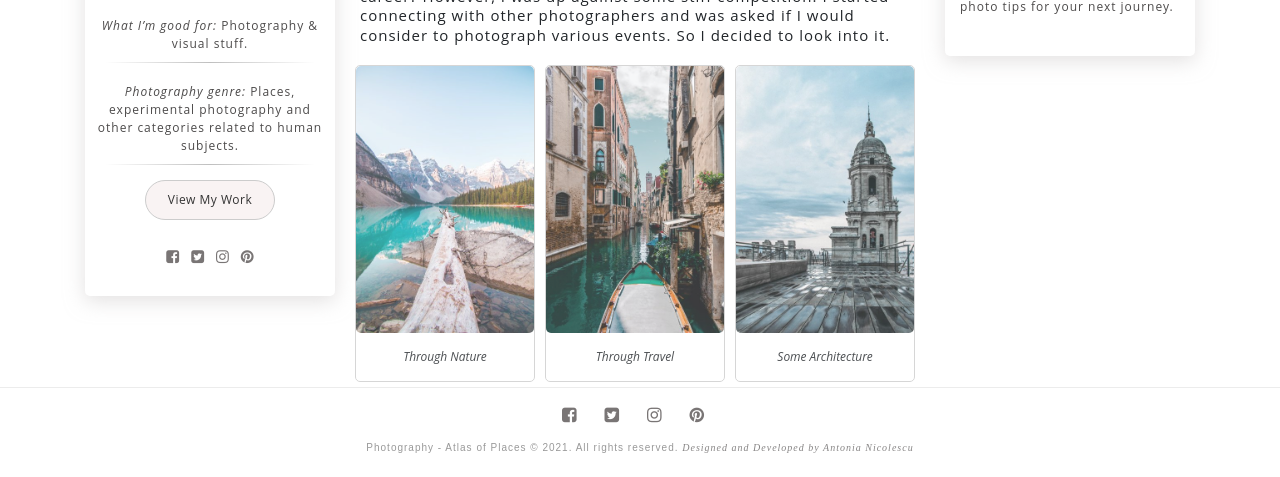
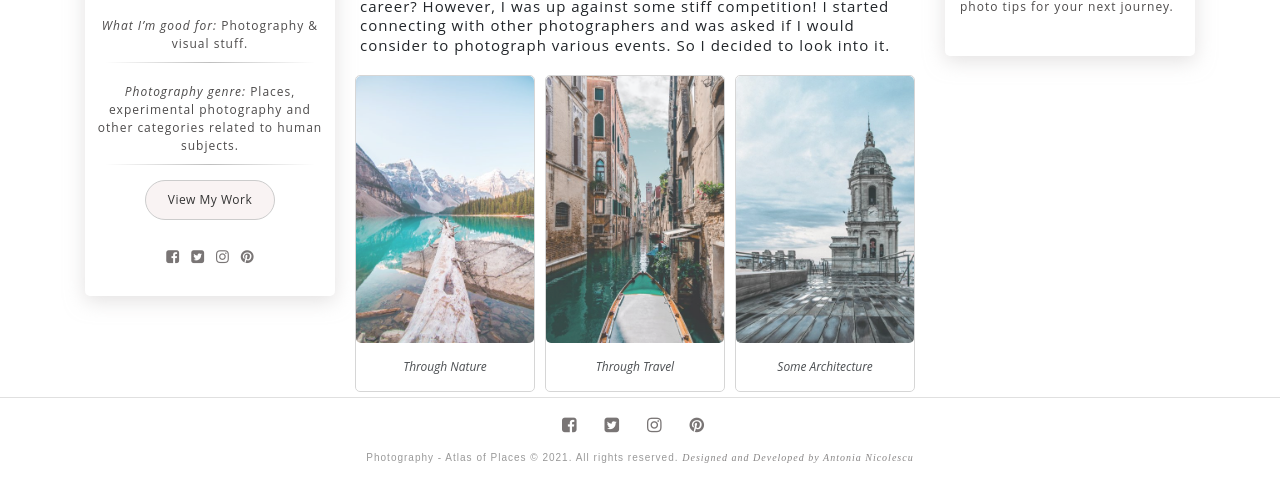
Before and after one commit to antonianicolescu/Proiect-Final, a plain HTML site: page index.html in a window 1280 px wide. Shown: the part 362-839 px from the top of the page. Drawn offline with nearby package versions, Linux system fonts and the light colour scheme.

Commit message:
CSS updated

```diff
--- a/css/style.css
+++ b/css/style.css
@@ -29,7 +29,7 @@ select:focus {
 }
 
 body {
-  padding-top: 7rem;
+  padding-top: 8rem;
   font-family: "Lato", sans-serif;
 }
 h1 {
@@ -77,6 +77,7 @@ nav {
   color: rgba(250, 249, 249, 0.8);
   font-size: 1.8rem;
   border-bottom: 1px solid #ececec;
+  box-shadow: rgba(0, 0, 0, 0.16) 0px 1px 4px;
 }
 .navbar {
   position: fixed;
@@ -349,16 +350,16 @@ div.desc {
 footer {
   display: block;
   position: relative;
-  width: 100%;
-  height: 9rem;
   bottom: 0;
   left: 0;
   right: 0;
+  width: 100%;
+  height: 6rem;
   padding: 1rem 1.5rem 0;
-  overflow: hidden;
   font-size: 1rem;
   background-color: #ffffff;
-  border-top: 0.5px solid #ececec;
+  border-top: 1.5px solid rgba(99, 99, 99, 0.2);
+  text-align: center;
 }
 footer ul.social-list {
   text-align: center;
@@ -518,7 +519,7 @@ div.header-post h2 {
   width: auto;
   height: auto;
   border-radius: 3px;
-  box-shadow: 0 1px 4px rgb(0 0 0 / 20%);
+  box-shadow: rgba(0, 0, 0, 0.15) 1.95px 1.95px 2.6px;
   object-fit: cover;
 }
 
@@ -557,7 +558,6 @@ p.contact {
 }
 .row h6 {
   text-transform: uppercase;
-  font-weight: 400;
   padding-bottom: 1rem;
 }
 span.details {
```
